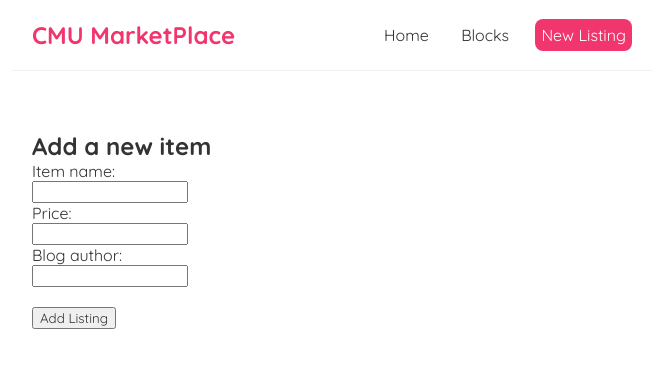
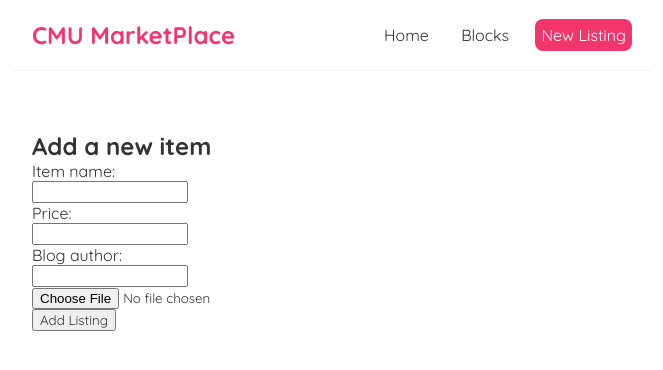
Before and after one commit to sophie006liu/scotty-sales, a React (Create React App) app: page /createItem in a window 1280 px wide. Shown: the top 370 px of the page, without its empty margins (308-971 px from the left). Built offline with nearby package versions, Linux system fonts and the light colour scheme.

Commit message:
started work on filePicker
started trying to code filePicker, trying to get images to persist

```diff
--- a/src/CreateItem.js
+++ b/src/CreateItem.js
@@ -5,13 +5,15 @@ const CreateItem = () => {
     const [title, setTitle] = useState('');
     const [body, setBody] = useState('');
     const [author, setAuthor] = useState('');
-    //const history = useHistory;
+    const [file, setFile] = useState('');
 
     let history = useHistory();
+    let fileReader = new FileReader();
 
     const handleSubmit = (e) => {
         e.preventDefault(); //prevents page from refreshing
-        const marketable = { title, body, author };
+        const marketable = { title, body, author, file };
+        console.log(marketable);
 
         fetch('http://localhost:8000/marketables/', {
             method: 'POST',
@@ -52,8 +54,10 @@ const CreateItem = () => {
                     >
                 </input>
                 <br></br>
+                <input type="file" onChange={(e) => setFile(fileReader.readAsDataURL(e.target.files[0]))}/>
+                <img src={file}/>
                 <br></br>
-                 <button>Add Listing</button>
+                <button>Add Listing</button>
             </form>
         </div>
     );
--- a/src/MarketList.js
+++ b/src/MarketList.js
@@ -7,6 +7,7 @@ const MarketList = ({marketables}) => {
             <div className="item-preview" key={marketable.id} >
               <Link to = {`/marketables/${marketable.id}`}>
               <h2>{ marketable.title }</h2>
+              <img src={marketable.file}></img>
               <p>Posted by { marketable.author }</p>
               </Link>
             </div>
```
